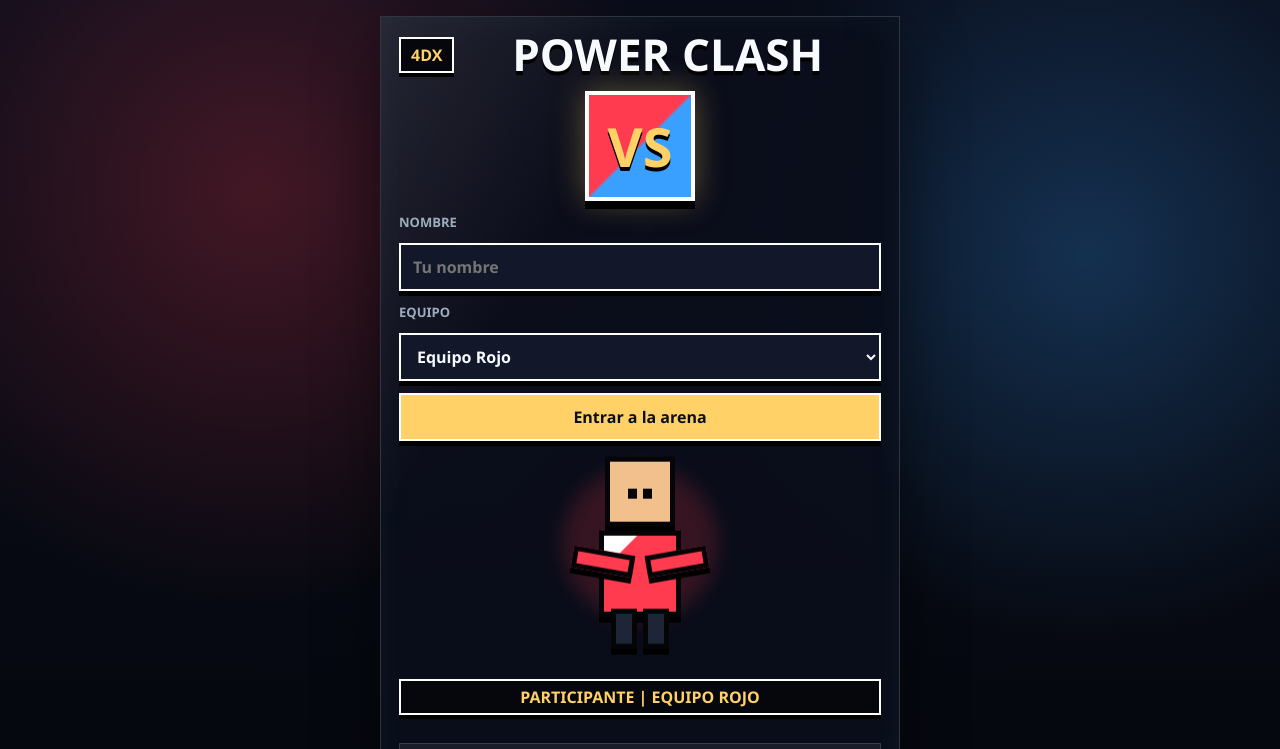
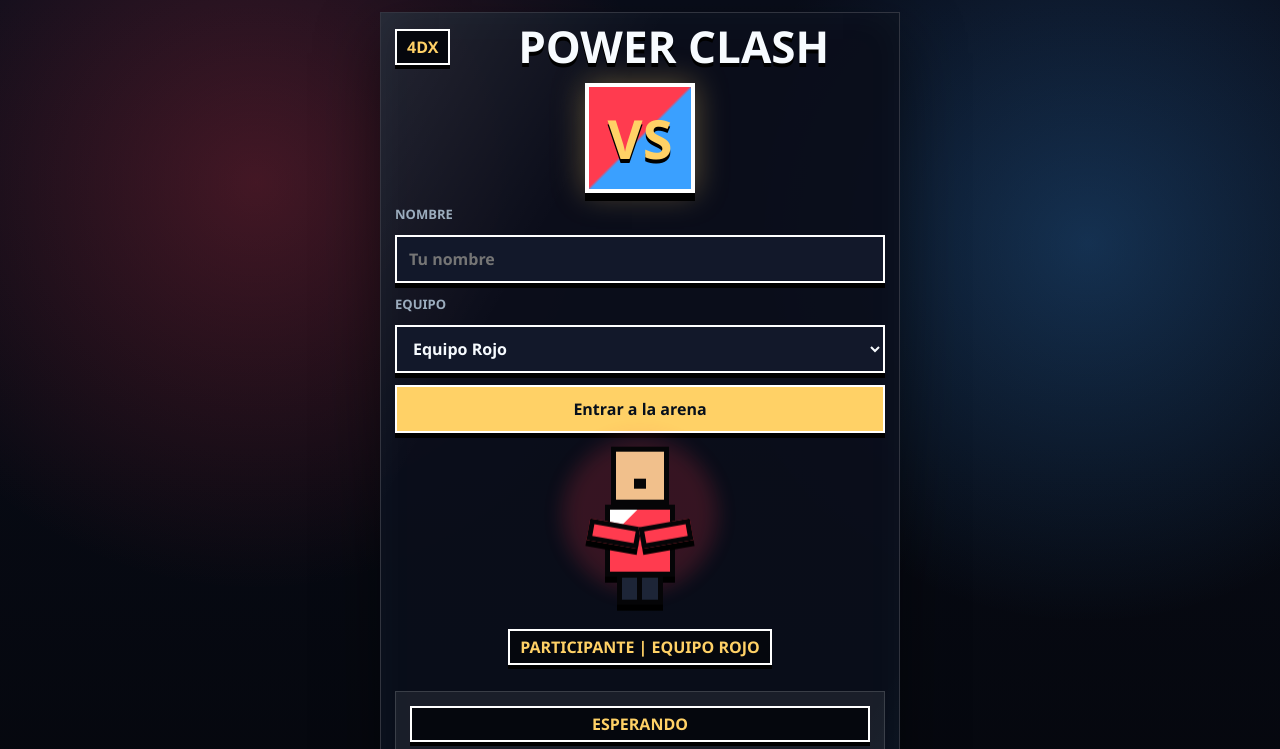
Before and after one commit to meredeitor/arcade, a plain HTML site: page play.html in a window 1280 px wide. Both pictures are taken after a click on the button "Entrar a la arena". Shown: the top 749 px of the page. Drawn offline with Linux system fonts and the light colour scheme.

Commit message:
Split player entry and game views

```diff
--- a/docs/static-app.js
+++ b/docs/static-app.js
@@ -214,6 +214,7 @@ function renderPhone() {
   const player = currentPlayer();
   $("join").hidden = Boolean(player);
   $("game").hidden = !player;
+  document.body.classList.toggle("player-entered", Boolean(player));
   if (!player) return;
   const q = state.questions[state.current];
   $("playerBadge").textContent = `${player.name} | ${state.teams[player.team].name}`;
--- a/docs/static.css
+++ b/docs/static.css
@@ -253,3 +253,54 @@
 @keyframes avatarIdle {
   50% { transform: translateY(-7px); }
 }
+
+.join-brand {
+  margin-bottom: 4px;
+}
+
+.player-entered.player-screen {
+  align-items: start;
+  padding-top: 12px;
+}
+
+.player-entered .player-card {
+  padding: 14px;
+}
+
+.player-entered .player-game {
+  gap: 10px;
+}
+
+.player-entered .player-avatar {
+  width: 136px;
+  height: 172px;
+  margin-top: -2px;
+}
+
+.player-entered .avatar-head {
+  width: 58px;
+  height: 58px;
+}
+
+.player-entered .avatar-body {
+  top: 76px;
+  width: 70px;
+  height: 72px;
+}
+
+.player-entered .avatar-arm {
+  top: 94px;
+  width: 52px;
+}
+
+.player-entered .avatar-leg {
+  top: 144px;
+  height: 32px;
+}
+
+.player-entered .avatar-leg.left { left: 45px; }
+.player-entered .avatar-leg.right { right: 45px; }
+
+.player-entered .player-badge {
+  justify-self: center;
+}
--- a/docs/sw.js
+++ b/docs/sw.js
@@ -1,4 +1,4 @@
-const CACHE = "arcade-4dx-firebase-v4";
+const CACHE = "arcade-4dx-firebase-v5";
 const ASSETS = [
   "./",
   "./index.html",
--- a/play.html
+++ b/play.html
@@ -12,13 +12,11 @@
   <body class="phone player-screen">
     <main class="player-shell">
       <section class="player-card">
-        <div class="player-brand">
-          <span class="mini-pill">4DX</span>
-          <h1>Power Clash</h1>
-          <p id="firebaseStatus" class="muted"></p>
-        </div>
-
         <section id="join" class="join-panel">
+          <div class="player-brand join-brand">
+            <span class="mini-pill">4DX</span>
+            <h1>Power Clash</h1>
+          </div>
           <div class="versus-mark">VS</div>
           <label class="field-label" for="playerName">Nombre</label>
           <input id="playerName" maxlength="28" placeholder="Tu nombre">
--- a/static-app.js
+++ b/static-app.js
@@ -214,6 +214,7 @@ function renderPhone() {
   const player = currentPlayer();
   $("join").hidden = Boolean(player);
   $("game").hidden = !player;
+  document.body.classList.toggle("player-entered", Boolean(player));
   if (!player) return;
   const q = state.questions[state.current];
   $("playerBadge").textContent = `${player.name} | ${state.teams[player.team].name}`;
--- a/static.css
+++ b/static.css
@@ -253,3 +253,54 @@
 @keyframes avatarIdle {
   50% { transform: translateY(-7px); }
 }
+
+.join-brand {
+  margin-bottom: 4px;
+}
+
+.player-entered.player-screen {
+  align-items: start;
+  padding-top: 12px;
+}
+
+.player-entered .player-card {
+  padding: 14px;
+}
+
+.player-entered .player-game {
+  gap: 10px;
+}
+
+.player-entered .player-avatar {
+  width: 136px;
+  height: 172px;
+  margin-top: -2px;
+}
+
+.player-entered .avatar-head {
+  width: 58px;
+  height: 58px;
+}
+
+.player-entered .avatar-body {
+  top: 76px;
+  width: 70px;
+  height: 72px;
+}
+
+.player-entered .avatar-arm {
+  top: 94px;
+  width: 52px;
+}
+
+.player-entered .avatar-leg {
+  top: 144px;
+  height: 32px;
+}
+
+.player-entered .avatar-leg.left { left: 45px; }
+.player-entered .avatar-leg.right { right: 45px; }
+
+.player-entered .player-badge {
+  justify-self: center;
+}
--- a/sw.js
+++ b/sw.js
@@ -1,4 +1,4 @@
-const CACHE = "arcade-4dx-firebase-v4";
+const CACHE = "arcade-4dx-firebase-v5";
 const ASSETS = [
   "./",
   "./index.html",
```
Also changed, not shown: docs/play.html (+4 -6 lines).
